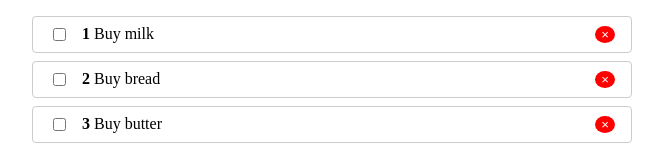
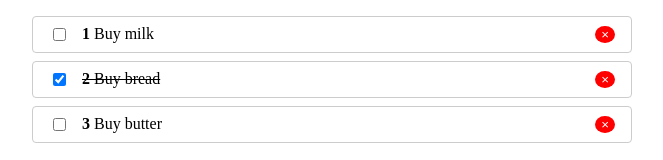
Before and after one commit to vdenisov-react/vladilen-minin-react, a React (Create React App) app: page / in a window 1280 px wide. Shown: the part 144-304 px from the top of the page, without its empty margins (308-971 px from the left). Built offline with nearby package versions, Linux system fonts and the light colour scheme.

Commit message:
11. add example for dynamic classes

```diff
--- a/src/app/App.jsx
+++ b/src/app/App.jsx
@@ -4,7 +4,7 @@ import TodoList from './components/TodoList';
 function App() {
     const [todos, setTodos] = useState([
         { id: 1, completed: false, title: 'Buy milk' },
-        { id: 2, completed: false, title: 'Buy bread' },
+        { id: 2, completed: true, title: 'Buy bread' },
         { id: 3, completed: false, title: 'Buy butter' },
     ]);
 
--- a/src/app/components/TodoItem.jsx
+++ b/src/app/components/TodoItem.jsx
@@ -22,11 +22,21 @@ const styles = {
 
 function TodoItem({ todo, index, onChange }) {
     console.log('todo =>', todo);
+    const classes = [];
+
+    if (todo.completed) {
+        classes.push('done');
+    }
 
     return (
         <div style={styles.container}>
-            <span style={styles.element}>
-                <input type="checkbox" style={styles.input} onChange={() => onChange(todo.id)} />
+            <span style={styles.element} className={classes.join(' ')}>
+                <input
+                    type="checkbox"
+                    checked={todo.completed}
+                    style={styles.input}
+                    onChange={() => onChange(todo.id)}
+                />
                 <strong>{index + 1}</strong>
                 &nbsp;
                 {todo.title}
--- a/src/index.css
+++ b/src/index.css
@@ -15,3 +15,7 @@ body {
     color: white;
     border: none;
 }
+
+.done {
+    text-decoration: line-through;
+}
```
